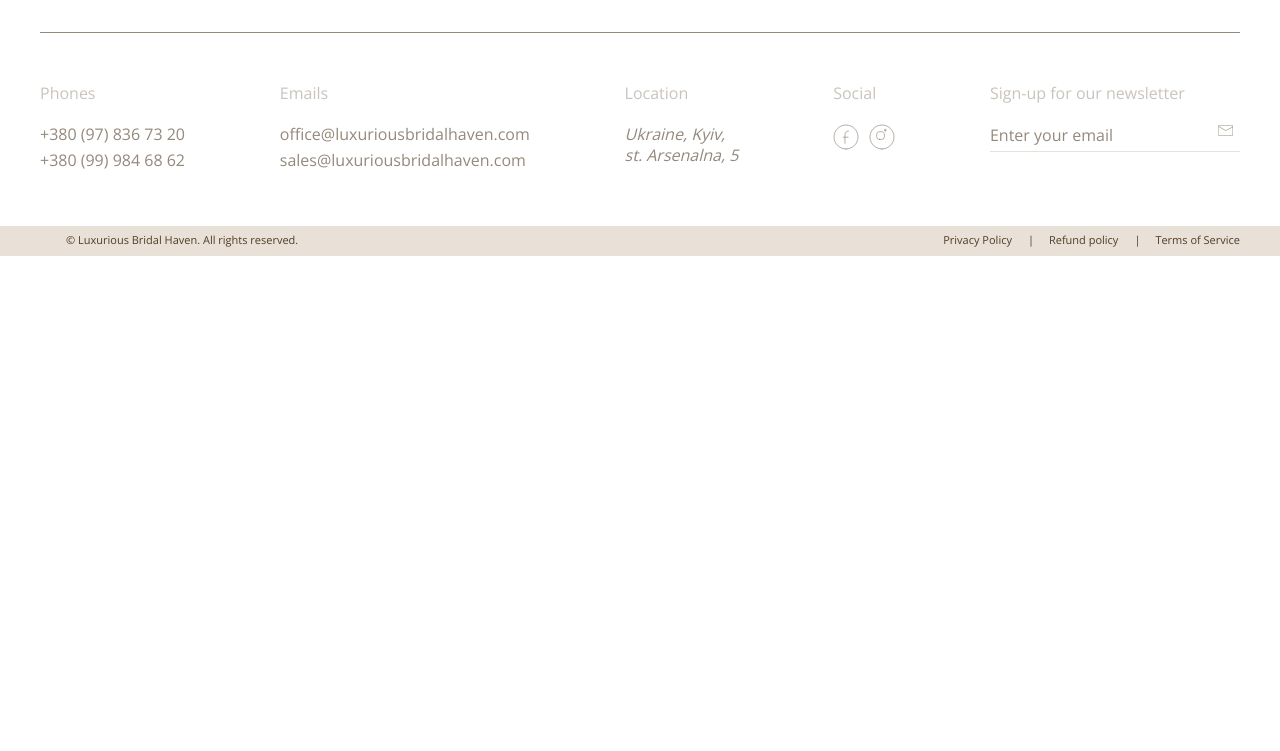
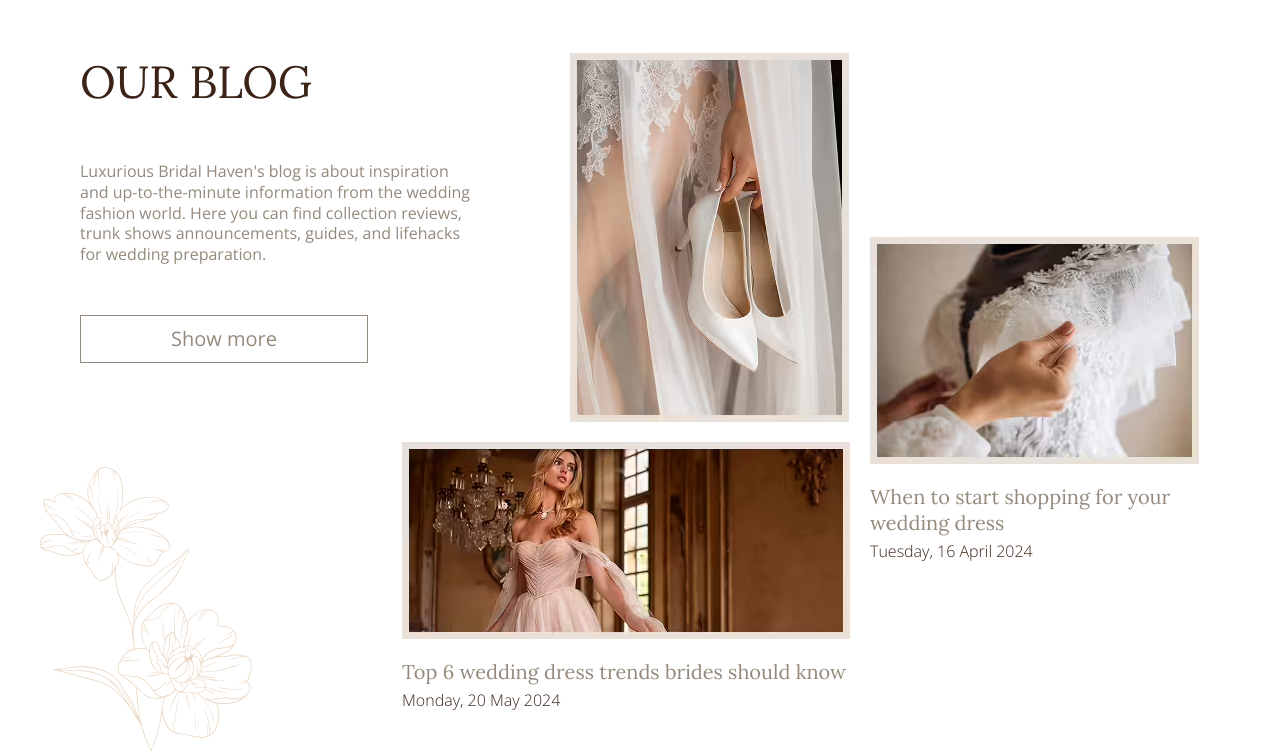
Before and after one commit to LesiaKondratenko/Luxurious-Bridal-Haven, a website: page app/pages/index.html in a window 1280 px wide. Shown: the part 3772-4523 px from the top of the page. Before the commit the page ends 4028 px from the top, so only its background shows below. Drawn offline with nearby package versions, Linux system fonts and the light colour scheme; files that its build step writes are made by us from their sources; files whose address does not match are found by name.

Commit message:
added section our-blog

```diff
--- a/app/pages/index.html
+++ b/app/pages/index.html
@@ -62,7 +62,7 @@
   <!--=include join-us.html  -->
 
   <section class="designer">
-    <img src="images/designer-decor.svg" alt="" class="designer__decor-img">
+    <img src="images/designer-decor.svg" alt="" class="designer__decor-img" />
     <div class="container">
       <div class="designer__inner">
         <div class="designer__content">
@@ -94,11 +94,18 @@
 
         <div class="designer__box">
           <picture>
-            <source srcset="images/designer.avif" type="image/avif">
-            <source srcset="images/designer.webp" type="image/webp">
-            <img src="images/designer.jpg" alt="Alt text" class="designer__img">
+            <source srcset="images/designer.avif" type="image/avif" />
+            <source srcset="images/designer.webp" type="image/webp" />
+            <img
+              src="images/designer.jpg"
+              alt="Alt text"
+              class="designer__img"
+            />
           </picture>
-          <p class="designer__caption">"Here at our bridal salon, we weave dreams into reality, one stitch at a time."</p>
+          <p class="designer__caption">
+            "Here at our bridal salon, we weave dreams into reality, one stitch
+            at a time."
+          </p>
           <a href="" class="designer__link">Show more</a>
         </div>
       </div>
@@ -108,11 +115,19 @@
     <div class="container">
       <div class="our-advatages__wrapper">
         <picture>
-        <source srcset="images/our-advatagesjpg.avif" type="image/avif">
-        <source srcset="images/our-advatagesjpg.webp" type="image/webp">
-        <img src="images/our-advatagesjpg.jpg" alt="Alt text" class="our-advatages__img">
+          <source srcset="images/our-advatagesjpg.avif" type="image/avif" />
+          <source srcset="images/our-advatagesjpg.webp" type="image/webp" />
+          <img
+            src="images/our-advatagesjpg.jpg"
+            alt="Alt text"
+            class="our-advatages__img"
+          />
         </picture>
-      <img src="images/our-advatages-decor.svg" alt="decor" class="our-advatages__img-decor">
+        <img
+          src="images/our-advatages-decor.svg"
+          alt="decor"
+          class="our-advatages__img-decor"
+        />
         <div class="our-advatages__inner">
           <h2 class="our-advatages__title">OUR ADVANTAGES</h2>
           <ul class="our-advatages__list">
@@ -125,9 +140,61 @@
           </ul>
         </div>
       </div>
-
     </div>
   </section>
 
+  <section class="our-blog">
+    <div class="container">
+      <div class="our-blog__inner">
+        <div class="our-blog__content">
+          <h2 class="our-blog__title">OUR BLOG</h2>
+          <p class="our-blog__text">
+            Luxurious Bridal Haven's blog is about inspiration and
+            up-to-the-minute information from the wedding fashion world. Here
+            you can find collection reviews, trunk shows announcements, guides,
+            and lifehacks for wedding preparation.
+          </p>
+          <a href="" class="our-blog__link">Show more</a>
+        </div>
+        <picture>
+          <source srcset="images/our-blog-img-1.avif" type="image/avif" />
+          <source srcset="images/our-blog-img-1.webp" type="image/webp" />
+          <img
+            src="images/our-blog-img-1.jpg"
+            alt="Alt text"
+            class="our-blog__img"
+          />
+        </picture>
+
+        <div class="our-blog__box our-blog__box-right">
+          <picture>
+            <source srcset="images/our-blog-img-2.avif" type="image/avif" />
+            <source srcset="images/our-blog-img-2.webp" type="image/webp" />
+            <img
+              src="images/our-blog-img-2.jpg"
+              alt="Alt text"
+              class="our-blog__box-img"
+            />
+          </picture>
+          <a href="" class="our-blog__box-link">When to start shopping for your wedding dress</a>
+          <p class="our-blog__box-date">Tuesday, 16 April 2024</p>
+        </div>
+
+         <div class="our-blog__box our-blog__box-bottom">
+          <picture>
+            <source srcset="images/our-blog-img-3.avif" type="image/avif" />
+            <source srcset="images/our-blog-img-3.webp" type="image/webp" />
+            <img
+              src="images/our-blog-img-3.jpg"
+              alt="Alt text"
+              class="our-blog__box-img"
+            />
+          </picture>
+          <a href="" class="our-blog__box-link">Top 6 wedding dress trends brides should know</a>
+          <p class="our-blog__box-date">Monday, 20 May 2024</p>
+        </div>
+      </div>
+    </div>
+  </section>
 </main>
 <!--=include footer.html  -->
--- a/app/scss/style.scss
+++ b/app/scss/style.scss
@@ -448,3 +448,66 @@ body {
     }
   }
 }
+
+.our-blog {
+  padding: 150px 0 0;
+  &__inner {
+    padding: 0 40px;
+    display: grid;
+    grid-template-columns: 1fr 280px 330px;
+    gap: 20px;
+    background-image: url(../images/our-blog-img-decor.svg);
+    background-repeat: no-repeat;
+    background-position: left bottom;
+    padding-bottom: 100px;
+  }
+
+  &__title {
+    font-size: 45px;
+    margin-bottom: 50px;
+    @extend %lora-400;
+    text-transform: uppercase;
+  }
+
+  &__text {
+    font-size: 16px;
+    color: vars.$color-text-muted;
+    margin-bottom: 50px;
+    max-width: 400px;
+  }
+
+  &__link {
+    display: inline-block;
+    padding: 10px 90px;
+    color: vars.$color-text-muted;
+    border: 1px solid vars.$color-text-muted;
+  }
+
+
+  &__box-right {
+    grid-row: span 2;
+    align-self: center;
+    margin-top: 35px;
+  }
+
+  &__box-img {
+    margin-bottom: 20px;
+  }
+
+  &__box-link {
+    display: inline-block;
+    margin-bottom: 5px;
+    @extend %lora-400;
+    color: vars.$color-text-muted;
+  }
+
+  &__box-date {
+    font-size: 16px;
+    @extend %opensans-300;
+  }
+
+  &__box-bottom {
+    grid-column: span 2;
+    margin-left: auto;
+  }
+}
```
Also changed, not shown: app/images/our-blog-img-1.avif (added), app/images/our-blog-img-1.jpg (added), app/images/our-blog-img-1.webp (added), app/images/our-blog-img-2.avif (added), app/images/our-blog-img-2.jpg (added), app/images/our-blog-img-2.webp (added), app/images/our-blog-img-3.avif (added), app/images/our-blog-img-3.jpg (added), app/images/our-blog-img-3.webp (added), app/images/our-blog-img-decor.svg (added), app/images/src/our-blog-img-1.jpg (added), app/images/src/our-blog-img-2.jpg (added), app/images/src/our-blog-img-3.jpg (added), app/images/src/our-blog-img-decor.svg (added). Lines whose indentation alone changed are shown as unchanged.
